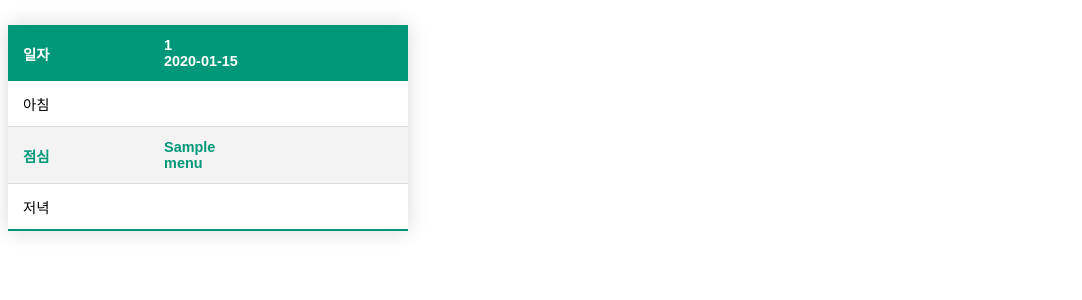
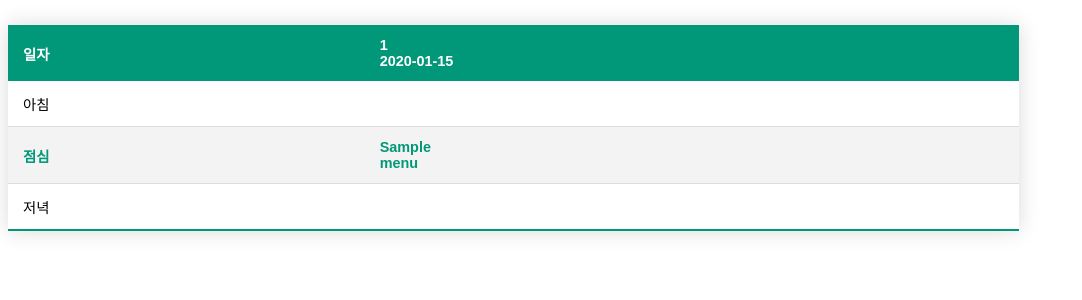
Before and after one commit to cs2jang/kartmarket, a Flask app: template templates/thisweek.html in a window 1280 px wide. Shown: the top 300 px of the page, without its empty margins (0-1082 px from the left). Run offline with Flask 2, Linux system fonts and the light colour scheme; the template is opened without the code that fills it: most values are stand-ins (such as "Sample title", 1, 10 or a date in 2020).

Commit message:
update css

```diff
--- a/static/style.css
+++ b/static/style.css
@@ -1,9 +1,10 @@
 .styled-table {
     border-collapse: collapse;
+    overflow: hidden;
+    width: 80%;
     margin: 25px 0;
     font-size: 0.9em;
     font-family: sans-serif;
-    min-width: 400px;
     box-shadow: 0 0 20px rgba(0, 0, 0, 0.15);
 }
 
```
